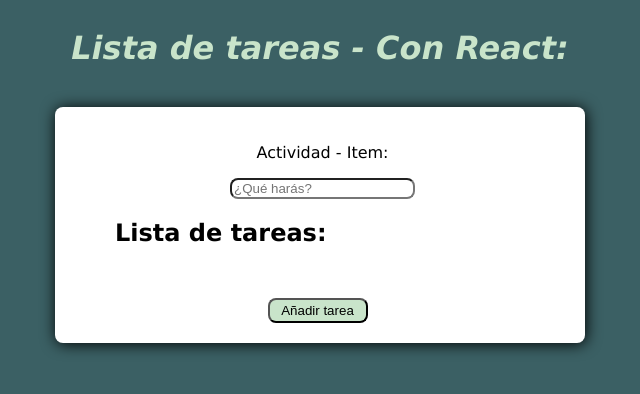
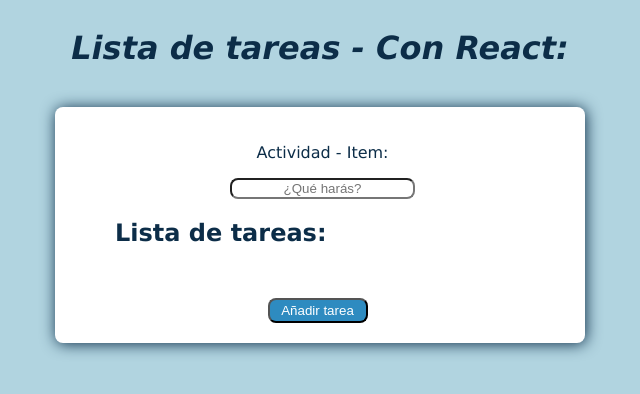
Before and after one commit to TheBridge-FullStackDeveloper/react-to-do-list-exercise, a React (Vite) app: page / in a window 1280 px wide. Shown: the top 394 px of the page, without its empty margins (320-960 px from the left). Built offline with nearby package versions, Linux system fonts and the light colour scheme.

Commit message:
Añado funcion en Intro al meter datos

```diff
--- a/src/App.css
+++ b/src/App.css
@@ -1,4 +1,4 @@
 .centering{
   text-align: center;
-  color: #C9E4CA;
+  color: #0C2D48;
 }
--- a/src/components/MyActivities/MyActivities.css
+++ b/src/components/MyActivities/MyActivities.css
@@ -1,6 +1,7 @@
 body{
 
-    background-color : #3B6064;
+    background-color : #B1D4E0;
+    color            : #0C2D48;
     display          : flex;
     justify-content  : center;
     font-family: 'Lucida Sans', 'Lucida Sans Regular', 'Lucida Grande', 'Lucida Sans Unicode', Geneva, Verdana, sans-serif;
@@ -19,6 +20,10 @@
     padding-right    : 60px;
 }
 
+.title-color{
+    color: #0C2D48;
+}
+
 .align-left{
     text-align   : left;
 }
@@ -29,6 +34,7 @@
 
 .input-text{
     border-radius : 8px;
+    text-align    : center;
 }
 
 .form-contain{
@@ -64,7 +70,8 @@
     border-radius    : 8px;
     width            : 100px;
     height           : 25px;
-    background-color : #C9E4CA;
+    background-color : #2E8BC0;
+    color            : white;
     margin-top       : 12px;
     margin-left: 35px;
 }
--- a/src/components/MyActivities/MyActivities.jsx
+++ b/src/components/MyActivities/MyActivities.jsx
@@ -7,8 +7,26 @@
 
     // Función para el cambio el input para mostrar mientras edito
     const handleItemChange = ( e ) => {
-      setItem( e.target.value )
+      setItem( e.target.value );
     }
+
+    // Función para agregar un item en el Array
+    const handleAddItem = () => {
+      if( item.trim() != "" ){
+        setTodoList( [ ...todoList, item ]);
+        // setItem('');
+      }
+    };
+
+    // Función que al presionar intro añade una tarea directamente
+    const addItemByPressEnter = (e) => {
+      if ( e.key === 'Enter' ) {
+        e.preventDefault();
+        handleAddItem();
+      }
+    }
+
+
 
     //Función que tacha la actividad una vez es seleccionada como realizada
     const manageMarkDone = ( index ) => {
@@ -19,7 +37,7 @@
 
 
     // Función que me permite eliminar un item
-    const handleDeleteTodo = ( index ) => {
+    const handleDeleteItem = ( index ) => {
       const newTodos = [ ...todoList ];
       newTodos.splice( index, 1 );
       setTodoList( newTodos );
@@ -34,6 +52,7 @@
         <input
           type="text"
           onChange={ handleItemChange }
+          onKeyPress={ addItemByPressEnter }
           className="margin-text input-text"
           placeholder="¿Qué harás?"
         />
@@ -45,17 +64,18 @@
 
             <div className='form-contain'>
 
-              <section className="item-flex " key={ index }>
+              <section className="item-flex" key={ index }>
                 <label htmlFor={ item }>{ item }</label>
                 <section className="check-add-rmv">
 
-                  <input type="checkbox"
-                         value="task"
+                  <input type="radio"
+                         value={item}
+                         name={item}
                          onClick={ () => manageMarkDone( index ) }
                   />
 
                   <button className="btn-delete"
-                    onClick={ () => handleDeleteTodo( index ) }
+                    onClick={ () => handleDeleteItem( index ) }
                   >X</button>
 
                 </section>
@@ -69,7 +89,8 @@
 
         <br />
 
-        <button onClick={() => { setTodoList( [ ...todoList, item ])}} className="btn-addTask">
+        {/* <button onClick={() => { setTodoList( [ ...todoList, item ])}} className="btn-addTask"> */}
+        <button onClick={ handleAddItem } className="btn-addTask">
           Añadir tarea
         </button>
 
```
